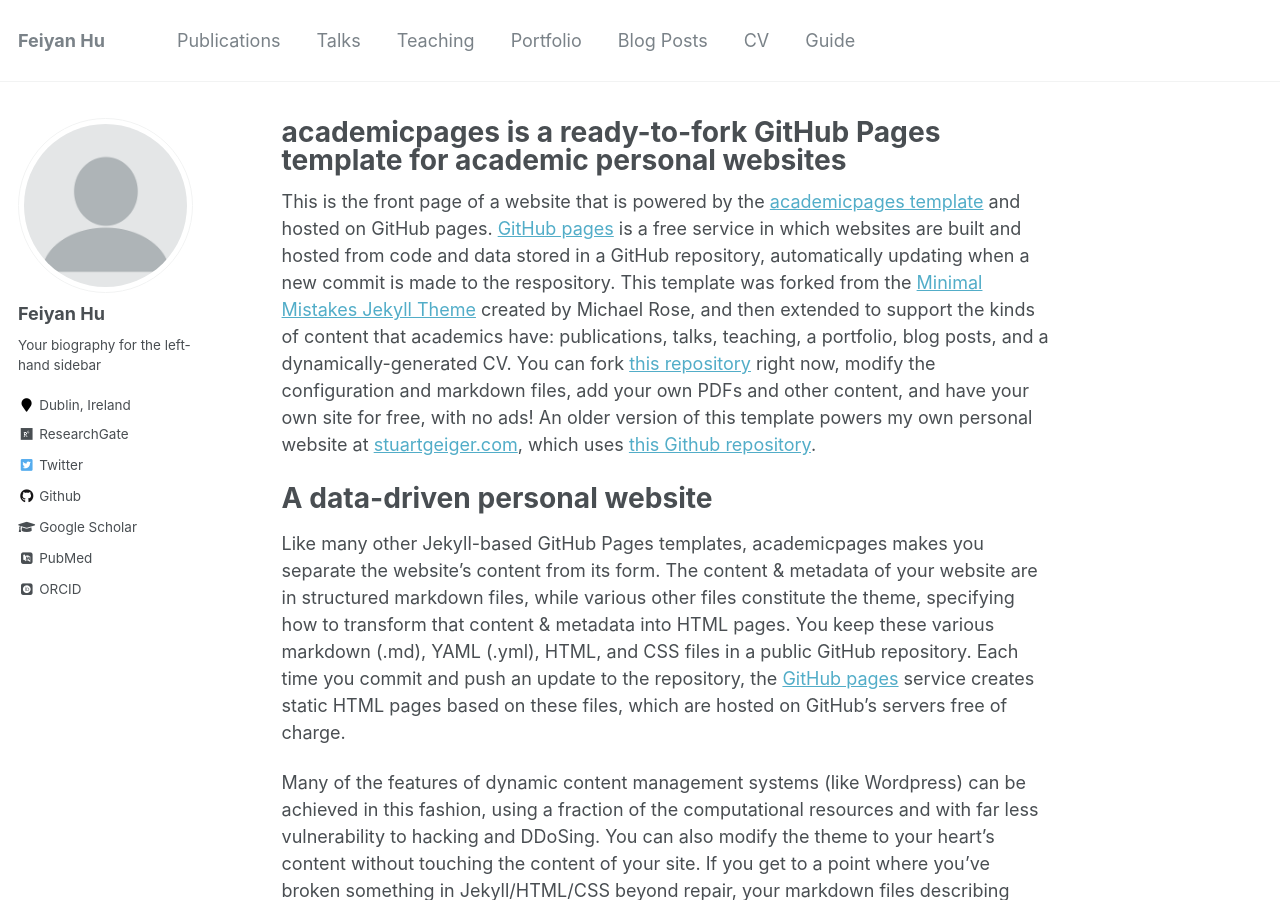
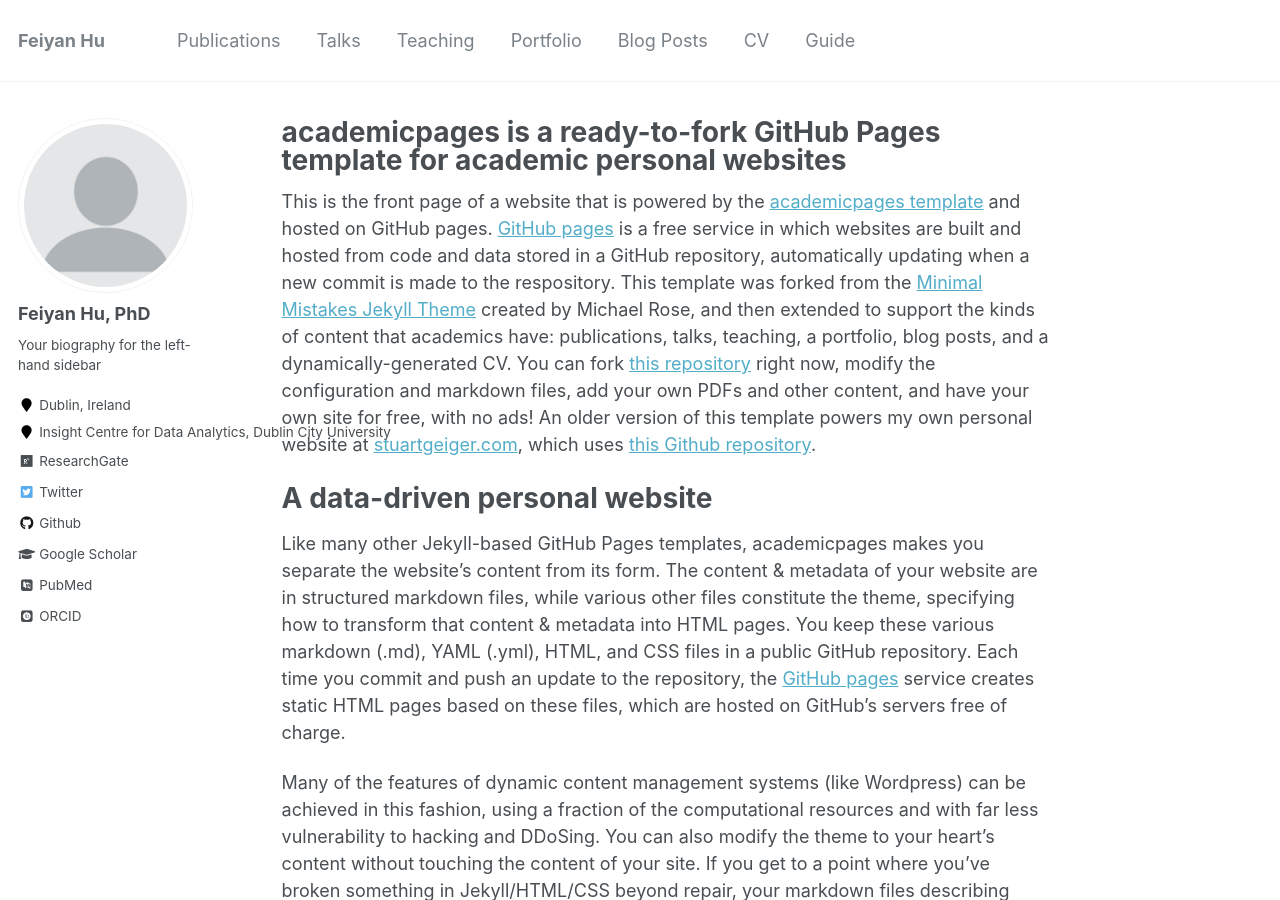
Before and after one commit to feiyanhu/feiyanhu.github.io, a Jekyll site: the page built from _pages/about.md, in a window 1280 px wide and 900 px high. Built offline with Jekyll 4.4.1, drawn with Linux system fonts in a browser that asks for light colours; some web fonts are replaced.

Commit message:
Update _config.yml

```diff
--- a/_config.yml
+++ b/_config.yml
@@ -80,11 +80,11 @@ analytics:
 
 # Site Author
 author:
-  name             : "Feiyan Hu"
+  name             : "Feiyan Hu, PhD"
   avatar           : "profile.png"
   bio              : "Your biography for the left-hand sidebar"
   location         : "Dublin, Ireland"
-  employer         :
+  employer         : "Insight Centre for Data Analytics, Dublin City University"
   pubmed           : "https://www.ncbi.nlm.nih.gov/pubmed/?term=john+snow"
   googlescholar    : "https://scholar.google.com/citations?user=LVnJnmsAAAAJ&hl=en&authuser=1"
   email            :
@@ -96,7 +96,7 @@ author:
   flickr           :
   facebook         :
   foursquare       :
-  github           : "academicpages"
+  github           : "feiyanhu"
   google_plus      :
   keybase          :
   instagram        :
```
